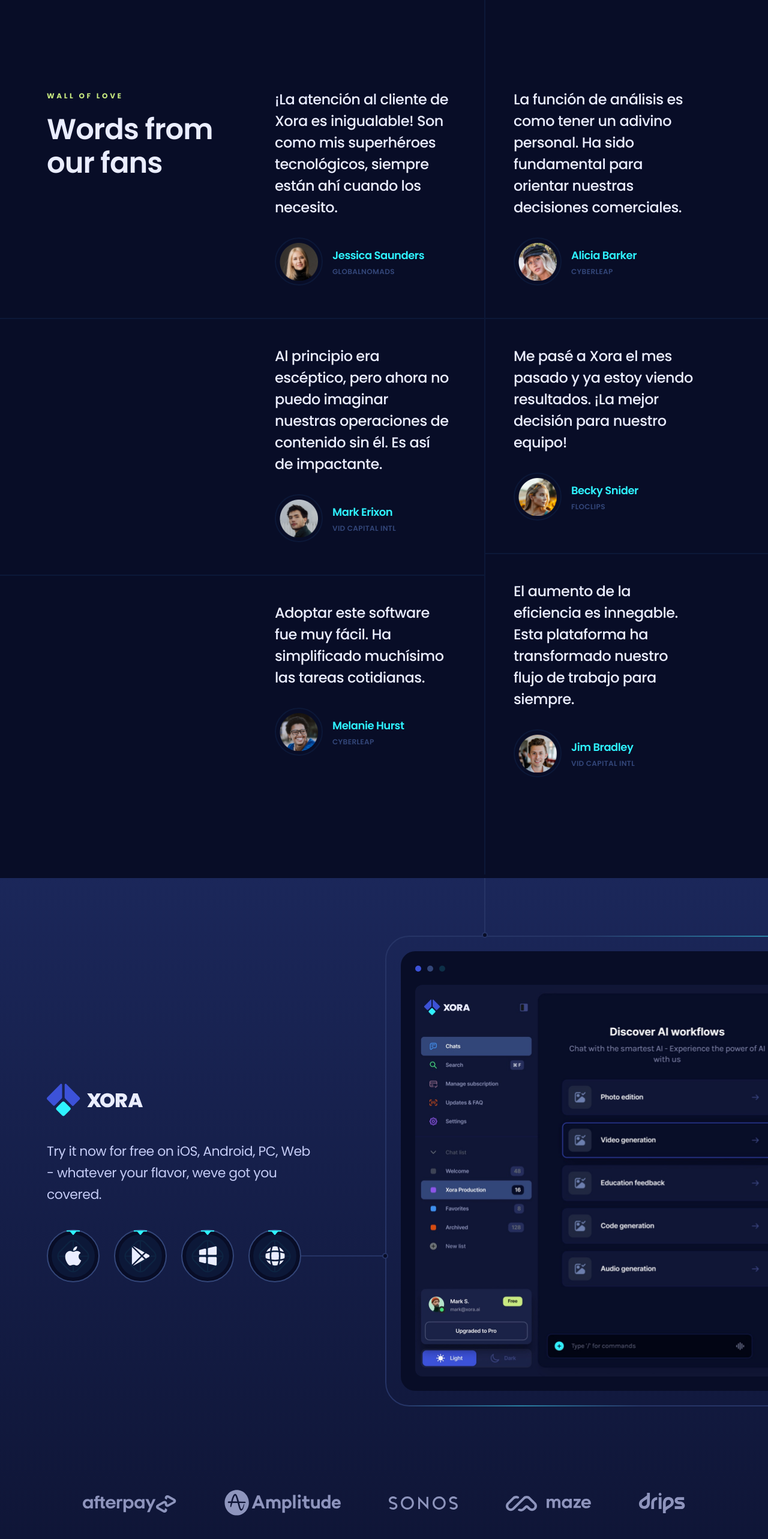
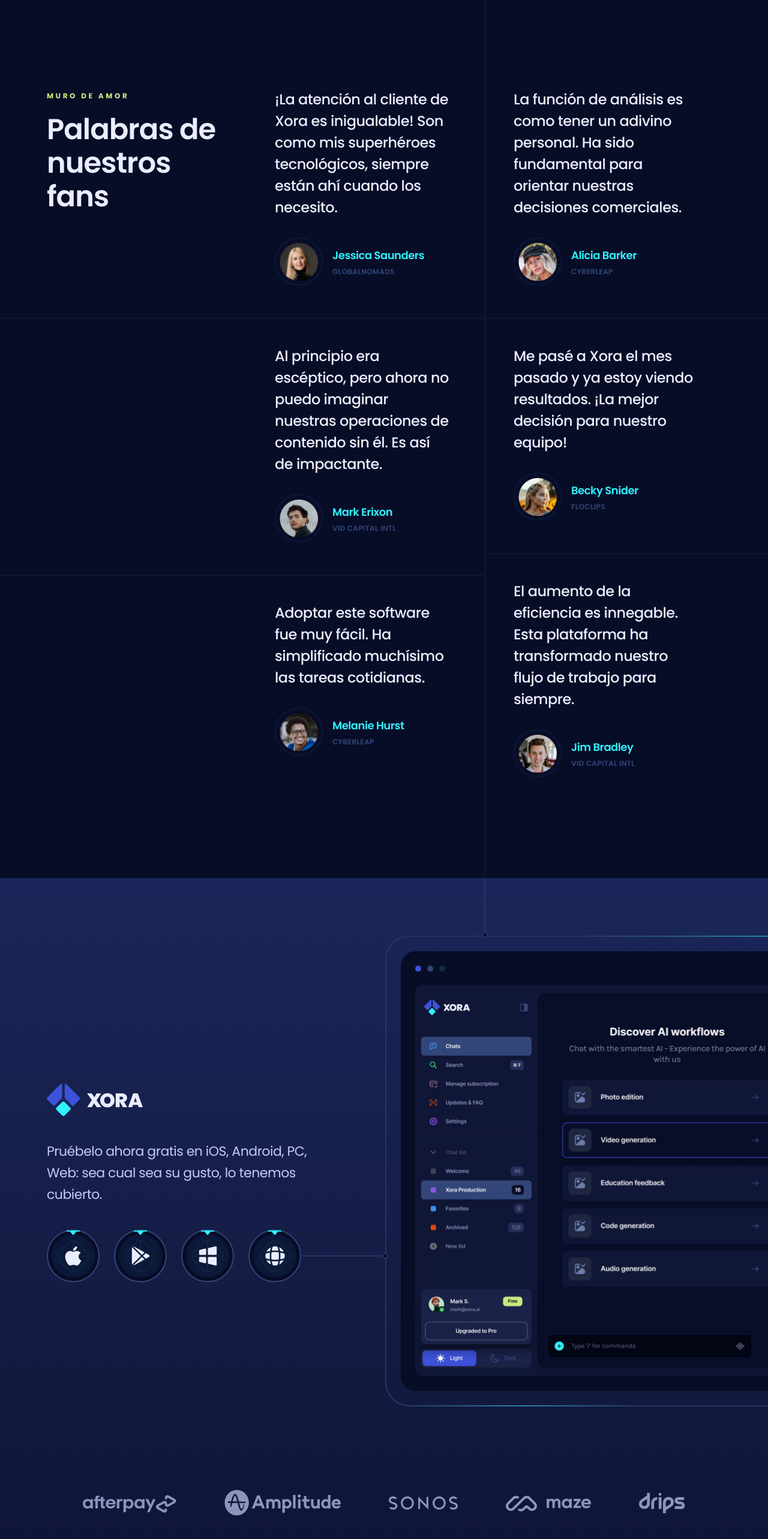
Before and after one commit to MatiasGOrtega/xora-landingpage, a React (Vite) app: page / in a window 1280 px wide. Shown: the part 4451-7017 px from the top of the page at 60% size. Built offline with nearby package versions, Linux system fonts and the light colour scheme.

Commit message:
feat: add Footer section and translate testimonials and download text to Spanish

```diff
--- a/src/App.jsx
+++ b/src/App.jsx
@@ -1,6 +1,7 @@
 import Download from "./sections/Download";
 import Faq from "./sections/Faq";
 import Features from "./sections/Features";
+import Footer from "./sections/Footer";
 import Header from "./sections/Header";
 import Hero from "./sections/Hero";
 import Pricing from "./sections/Pricing";
@@ -16,6 +17,7 @@
       <Faq />
       <Testimonials />
       <Download />
+      <Footer />
     </main>
   );
 }
--- a/src/sections/Download.jsx
+++ b/src/sections/Download.jsx
@@ -22,8 +22,7 @@
               </div>
 
               <p className="body-1 mb-10 max-w-md">
-                Try it now for free on iOS, Android, PC, Web - whatever your
-                flavor, weve got you covered.
+                Pruébelo ahora gratis en iOS, Android, PC, Web: sea cual sea su gusto, lo tenemos cubierto.
               </p>
 
               <ul className="flex flex-wrap items-center gap-6">
--- /dev/null
+++ b/src/sections/Footer.jsx
@@ -0,0 +1,39 @@
+import { socials } from "../constants"
+
+function Footer() {
+  return (
+    <footer>
+      <div className="container py-10">
+        <div className="flex w-full max-md:flex-col">
+          <div className="small-compact flex flex-1 flex-wrap items-center justify-center gap-5">
+            <p className="opacity-70">Con amor by Matias Ortega</p>
+          </div>
+          <div className="flex items-center justify-center sm:ml-auto">
+            <p className="legal-after relative mr-9 text-p5 transition-all duration-500 hover:text-p1">
+              Privacy Policy
+            </p>
+            <p className="text-p5 transition-all duration-500 hover:text-p1">
+              Terms of Use
+            </p>
+          </div>
+
+          <ul className="flex flex-1 justify-center gap-3 max-md:mt-10 md:justify-end">
+            {socials.map(({ id, url, icon, title }) => (
+              <li key={id}>
+                <a href={url} className="social-icon">
+                  <img
+                    src={icon}
+                    alt={title}
+                    className="size-1/3 object-contain"
+                  />
+                </a>
+              </li>
+            ))}
+          </ul>
+        </div>
+      </div>
+    </footer>
+  )
+}
+
+export default Footer
--- a/src/sections/Testimonials.jsx
+++ b/src/sections/Testimonials.jsx
@@ -7,8 +7,8 @@
     <section className="relative z-2 py-24 md:py-28 lg:py-40">
       <div className="container block lg:flex">
         <div className="testimonials_head-res relative z-2 mr-20 flex-300">
-          <p className="caption mb-5 max-md:mb-2.5">Wall of Love</p>
-          <h3 className="h3 max-md:h5 text-p4">Words from our fans</h3>
+          <p className="caption mb-5 max-md:mb-2.5">Muro de amor</p>
+          <h3 className="h3 max-md:h5 text-p4">Palabras de nuestros fans</h3>
         </div>
 
         <div className="testimonials_inner-after testimonials_inner-before relative -my-12 -mr-3 flex items-start max-lg:static max-md:block">
```
